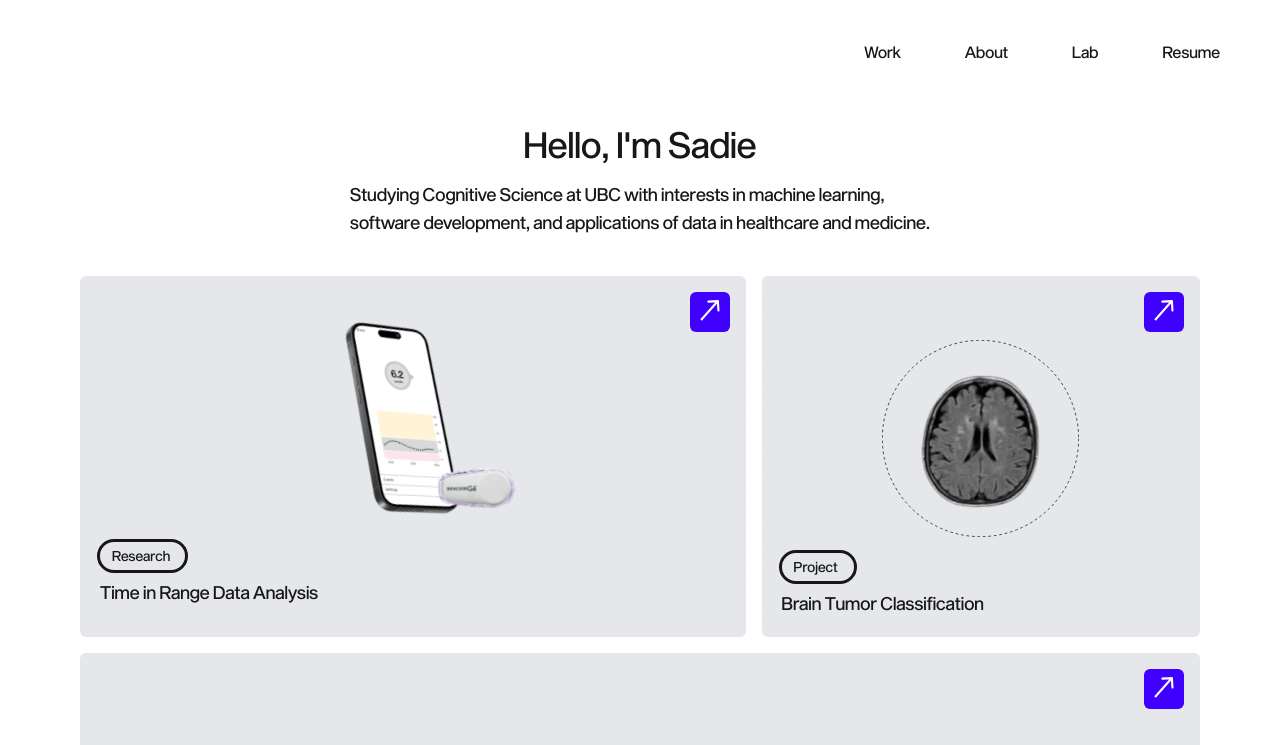
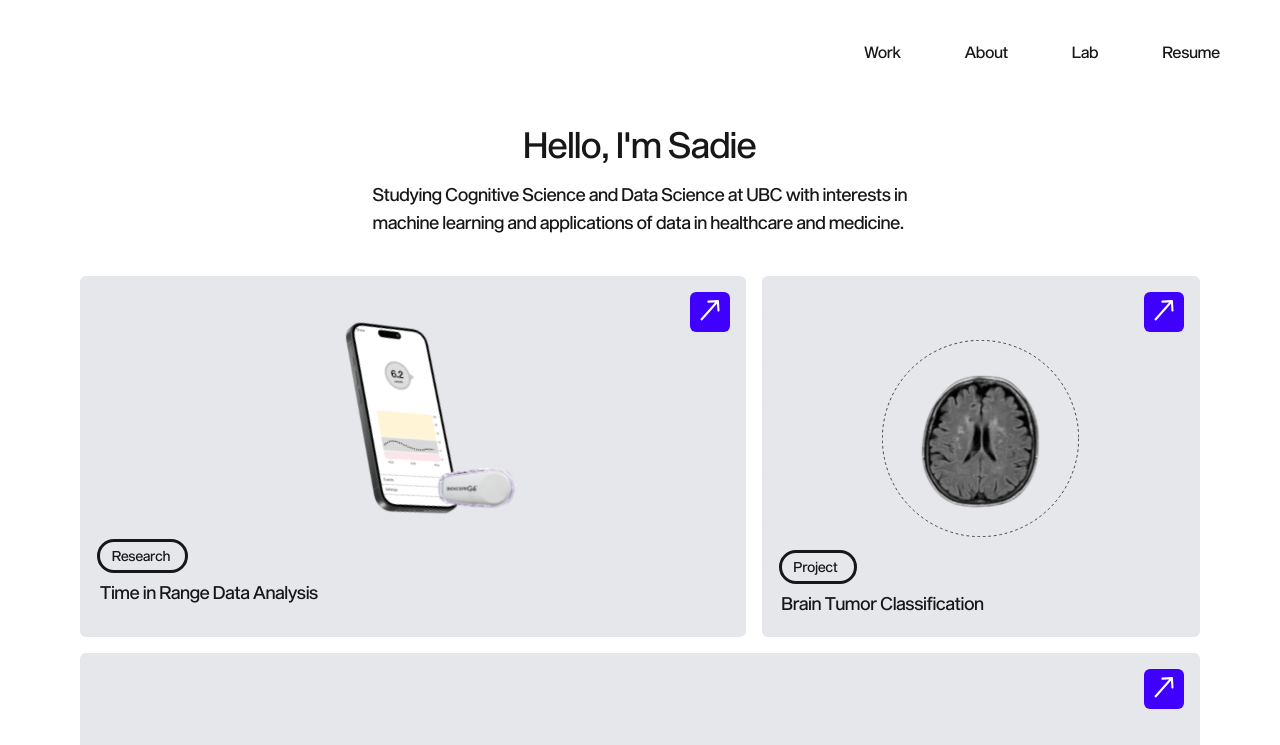
Before and after one commit to leesadie/Portfolio_2024, a Next.js app: page / in a window 1280 px wide. Shown: the top 745 px of the page. Built offline with nearby package versions, Linux system fonts and the light colour scheme.

Commit message:
Update Hero.tsx

```diff
--- a/app/components/Hero.tsx
+++ b/app/components/Hero.tsx
@@ -35,13 +35,13 @@ const Hero = () => {
                 "
             >
                 <div className={`md:block hidden`}>
-                    Studying Cognitive Science at UBC with interests in machine learning,
+                    Studying Cognitive Science and Data Science at UBC with interests in
                 </div>
                 <div className={`md:block hidden`}>
-                    software development, and applications of data in healthcare and medicine.
+                    machine learning and applications of data in healthcare and medicine.
                 </div>
                 <div className={`md:hidden px-10 ${font_light.className}`}>
-                    Studying Cognitive Science at UBC with interests in machine learning, software development, and applications of data in healthcare and medicine.
+                    Studying Cognitive Science and Data Science at UBC with interests in machine learning and applications of data in healthcare and medicine.
                 </div>
             </div>
         </div>
```
